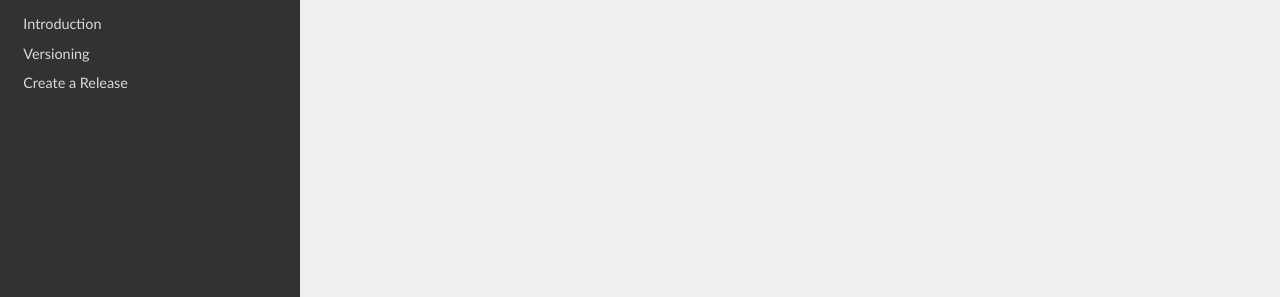
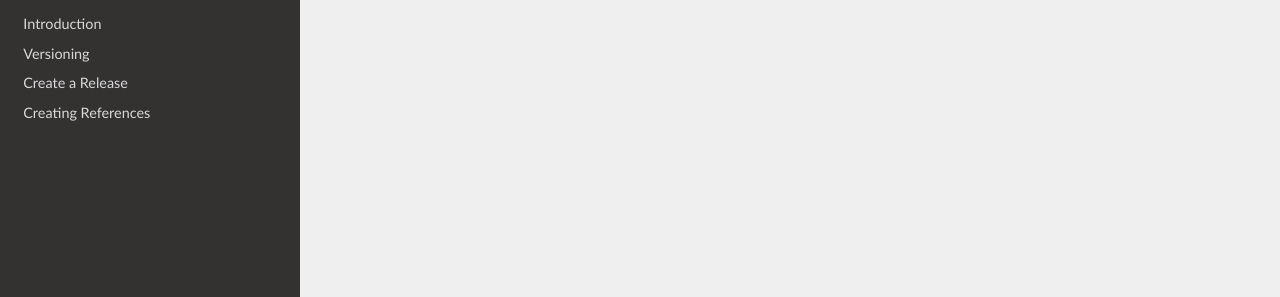
Before and after one commit to codeontap/codeontap, an MkDocs documentation site: the page built from docs/index.md, in a window 1280 px wide. Shown: the part 496-793 px from the top of the page. Built offline with MkDocs 1.6.1, drawn with Linux system fonts in a browser that asks for light colours; nearby versions of some CDN libraries.

Commit message:
Add reference page

```diff
--- a/mkdocs.yml
+++ b/mkdocs.yml
@@ -28,3 +28,4 @@ nav:
     - 'Introduction' : './development/index.md'
     - 'Versioning' : './development/versioning.md'
     - 'Create a Release' : './development/creating-a-release.md'
+    - 'Creating References' : './development/creatinng-references.md'
```
